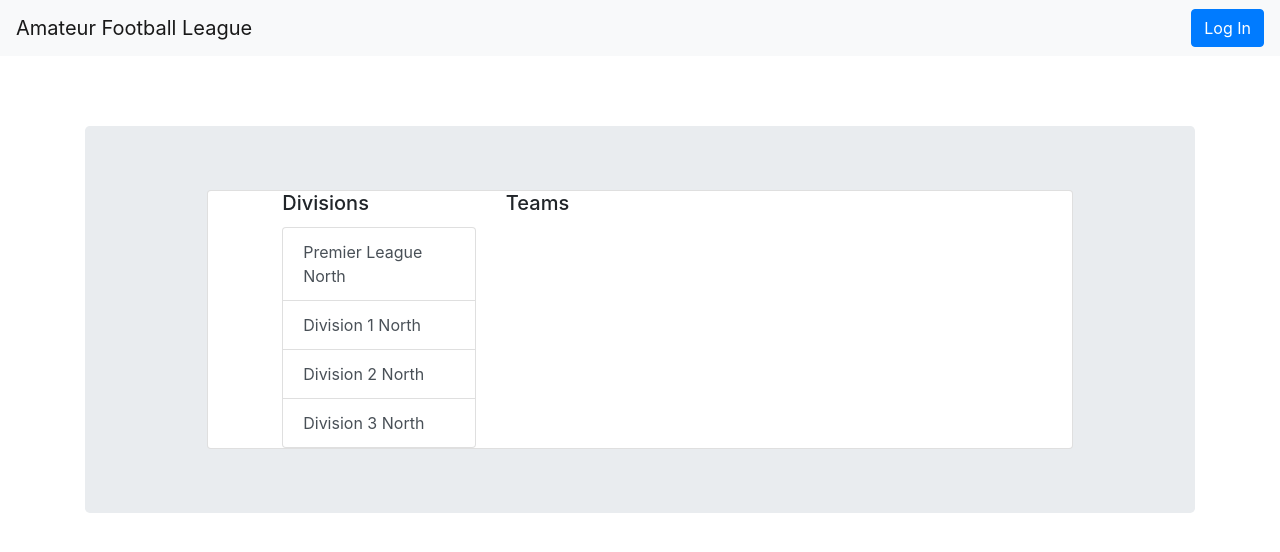
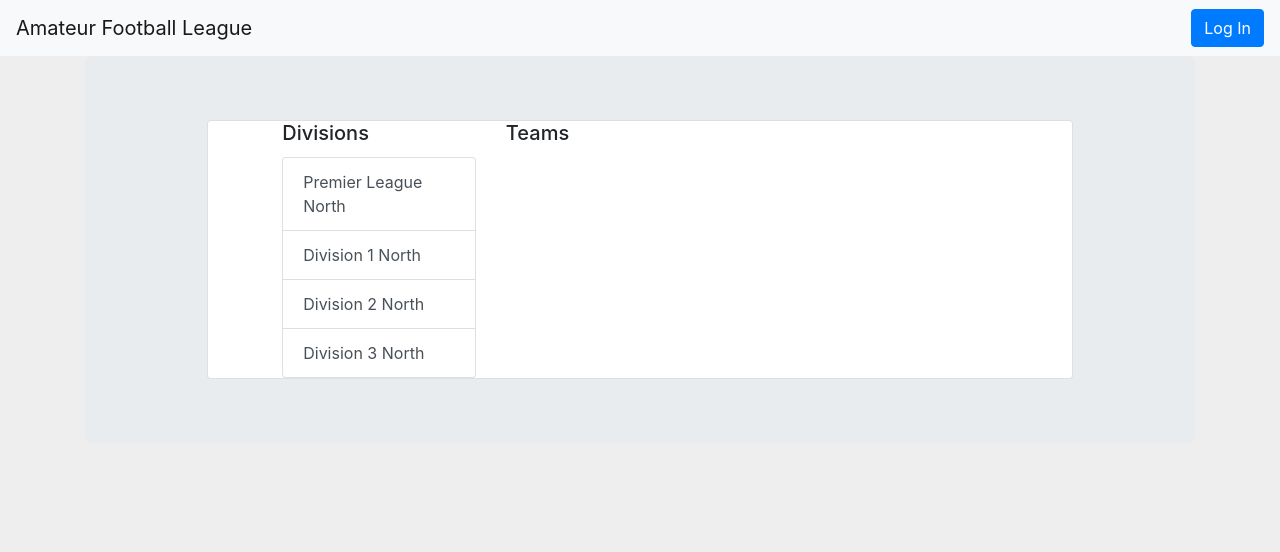
Before and after one commit to colm29/leagueAdmin, a Flask app: page / in a window 1280 px wide. Shown: the top 552 px of the page. Run offline with Flask 2, Linux system fonts and the light colour scheme; data comes from the database, SQL or seed files in the repository; parts of the project's set-up code (start-up, migrations or seed data) failed here and were passed over; some libraries are stand-ins or nearby versions.

Commit message:
continued stylings

```diff
--- a/static/style.css
+++ b/static/style.css
@@ -1,3 +1,7 @@
-.jumbotron{
-    margin-top: 70px;
+body{
+  background: #eee;
 }
+
+.card{
+    min-height: : 20em;
+}
```
